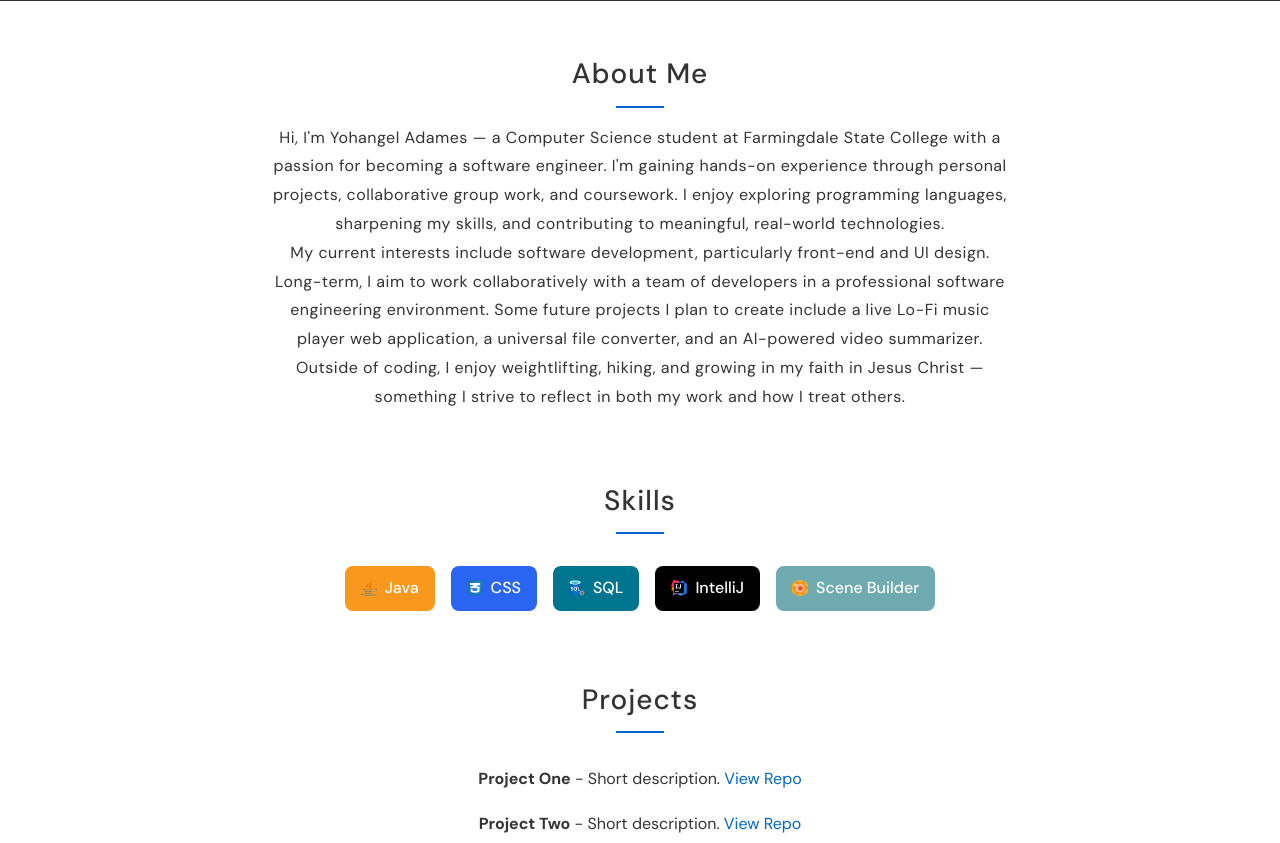
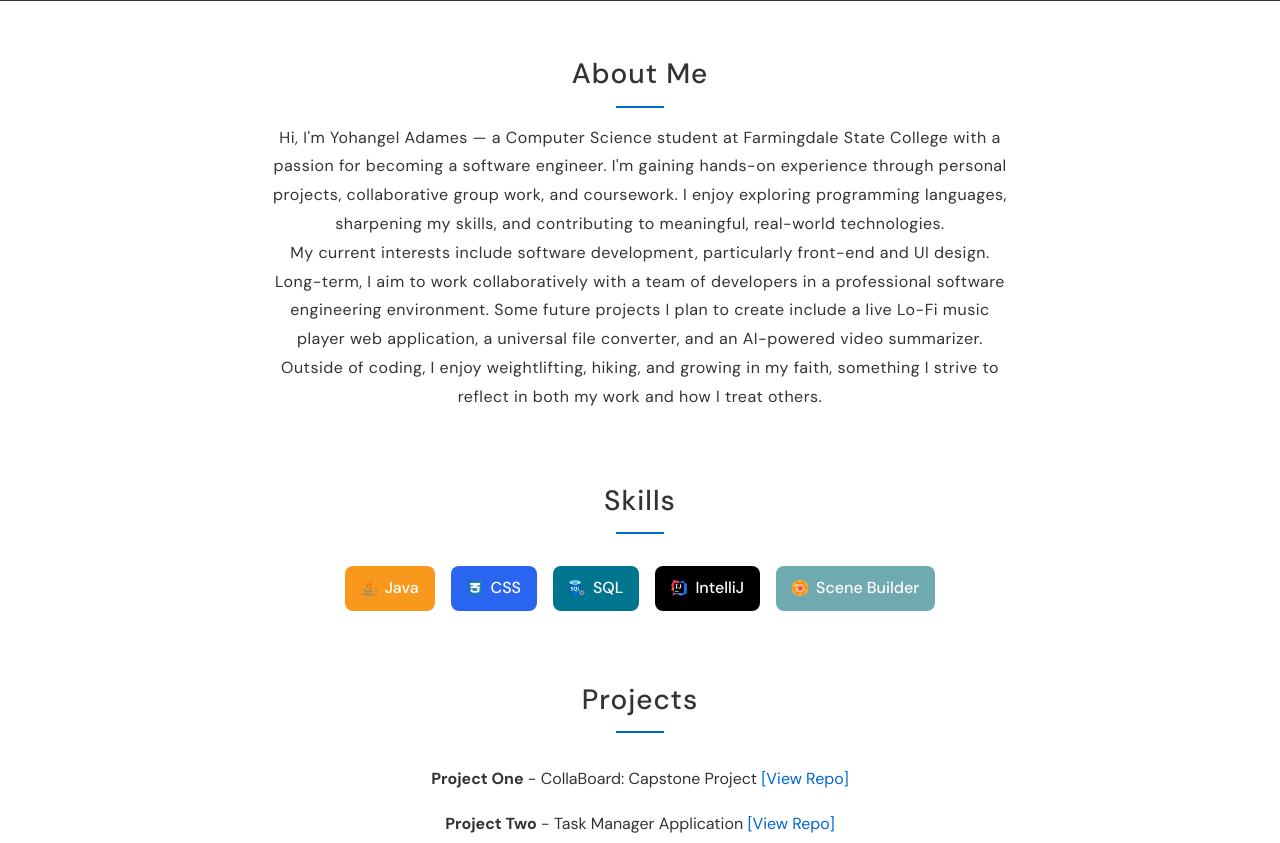
Before and after one commit to Angel-Adames/angel-adames.github.io, a plain HTML site: page docs/index.html in a window 1280 px wide. Shown: the part 111-954 px from the top of the page. Drawn offline with Linux system fonts and the light colour scheme; files whose address does not match are found by name.

Commit message:
initial commit

```diff
--- a/docs/index.html
+++ b/docs/index.html
@@ -5,7 +5,7 @@
     <meta name="viewport" content="width=device-width, initial-scale=1.0">
     <title>Angel Adames | Portfolio</title>
     <!-- Favicon -->
-    <link rel="icon" href="path/to/favicon.ico" type="image/x-icon">
+    <link rel="icon" href="images/profile_picture.png" type="image/x-icon">
     <!-- DM Sans Font -->
     <link href="https://fonts.googleapis.com/css2?family=DM+Sans:wght@400;500;700&display=swap" rel="stylesheet">
     <style>
@@ -107,7 +107,7 @@
 </head>
 <body>
 <header>
-    <div class="avatar"><img src="path/to/photo.jpg" alt="Angel Adames"></div>
+    <div class="avatar"><img src="images/profile_photo.png" alt="Angel Adames"></div>
     <h1>Angel Adames</h1>
     <nav aria-label="Main navigation">
         <ul>
@@ -124,7 +124,7 @@
         <h2>About Me</h2>
         <p>Hi, I'm Yohangel Adames — a Computer Science student at Farmingdale State College with a passion for becoming a software engineer. I'm gaining hands-on experience through personal projects, collaborative group work, and coursework. I enjoy exploring programming languages, sharpening my skills, and contributing to meaningful, real-world technologies.</p>
         <p>My current interests include software development, particularly front-end and UI design. Long-term, I aim to work collaboratively with a team of developers in a professional software engineering environment. Some future projects I plan to create include a live Lo-Fi music player web application, a universal file converter, and an AI-powered video summarizer.</p>
-        <p>Outside of coding, I enjoy weightlifting, hiking, and growing in my faith in Jesus Christ — something I strive to reflect in both my work and how I treat others.</p>
+        <p>Outside of coding, I enjoy weightlifting, hiking, and growing in my faith, something I strive to reflect in both my work and how I treat others.</p>
     </section>
     <section id="skills">
         <h2>Skills</h2>
@@ -139,8 +139,8 @@
     <section id="projects">
         <h2>Projects</h2>
         <ul>
-            <li><strong>Project One</strong> - Short description. <a href="#">View Repo</a></li>
-            <li><strong>Project Two</strong> - Short description. <a href="#">View Repo</a></li>
+            <li><strong>Project One</strong> - CollaBoard: Capstone Project <a href="https://github.com/d-jason32/AdvancedProgramming_Capstone_Project" target="_blank" rel="noopener noreferrer">[View Repo]</a></li>
+            <li><strong>Project Two</strong> - Task Manager Application <a href="https://github.com/sames007/TaskManagerApp" target="_blank" rel="noopener noreferrer">[View Repo]</a></li>
         </ul>
     </section>
     <section id="contact">
```
Also changed, not shown: docs/images/css.png (renamed from images/css.png), docs/images/intellij-idea.png (renamed from images/intellij-idea.png), docs/images/java.png (renamed from images/java.png), docs/images/microsoft_sql.png (renamed from images/microsoft_sql.png), docs/images/scene_builder.png (renamed from images/scene_builder.png), 1 other file.
